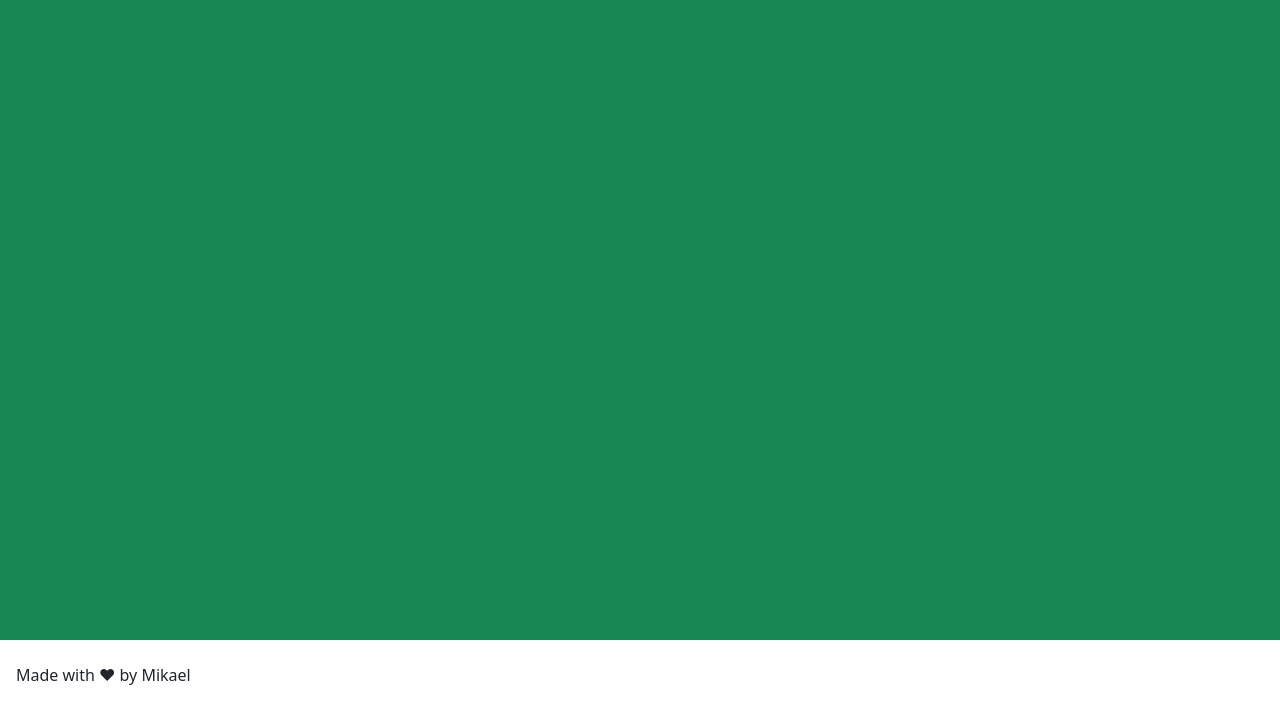
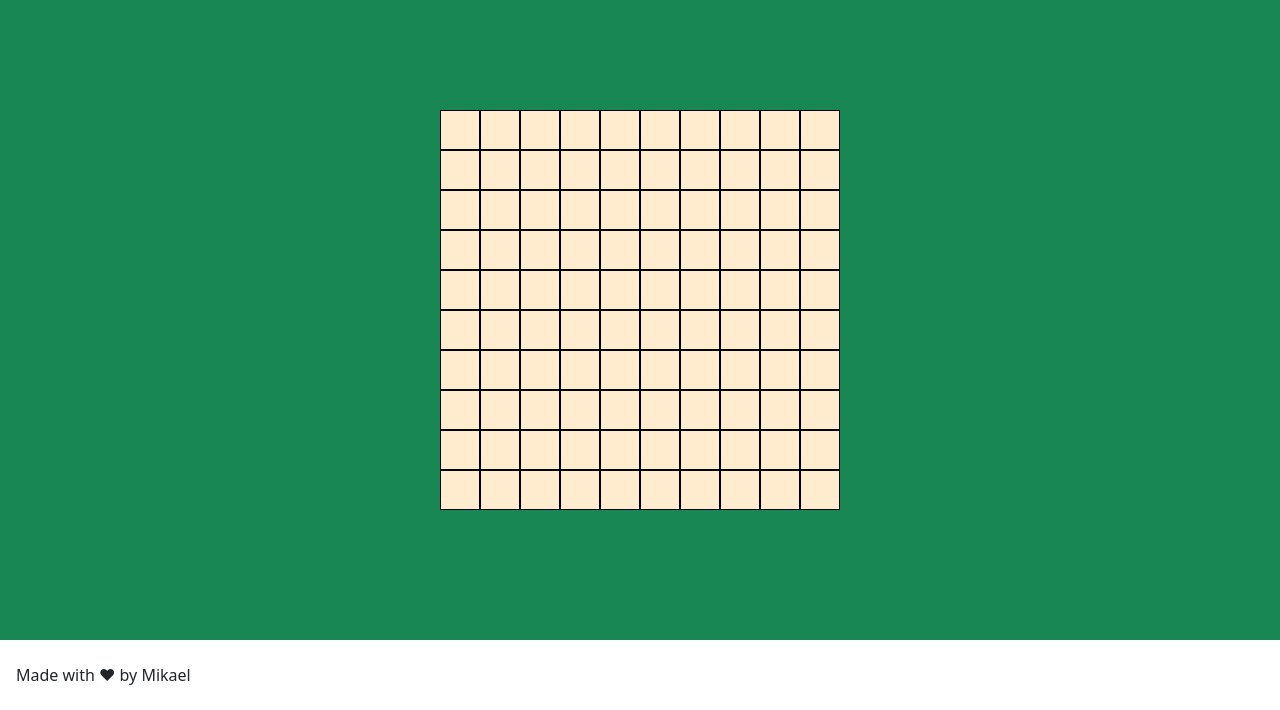
Before and after one commit to mikaeltreppo/js-campominato-grid, a plain HTML site: page index.html in a window 1280 px wide. Shown: the part 90-800 px from the top of the page. Drawn offline with nearby package versions, Linux system fonts and the light colour scheme.

Commit message:
aggiunti box piccoli interno alla container

```diff
--- a/css/style.css
+++ b/css/style.css
@@ -25,3 +25,17 @@ main{
 footer{
     height: 70px;
 }
+.ms_container{
+    height: 400px;
+    width: 400px;
+    margin: auto;
+    flex-wrap: wrap;
+    background-color: blueviolet;
+}
+.boxFinished{
+    width: calc(100% / 10);
+    height: calc(100% / 10);
+    border: 1px solid black;
+    background-color: blanchedalmond;
+
+}
--- a/index.html
+++ b/index.html
@@ -32,7 +32,10 @@
                 <button class= "ms-2 ps-2 pe-2 " id="buttonStartGame">Start Game!!</button>
         </div>
     </header>
-    <main class="bg-success">
+    <main class="bg-success d-flex align-items-center" >
+        <div class="ms_container d-flex" id="entrance">
+            <!--div creati in js-->
+        </div>
 
     </main>
     <footer class="ps-3 d-flex align-items-center">
--- a/js/main.js
+++ b/js/main.js
@@ -0,0 +1,17 @@
+let entranceDom = document.getElementById('entrance');
+
+for (let i = 1; i <= 100; i++)
+{
+    let boxCreator = createBox();
+    entranceDom.append (boxCreator);
+}
+
+
+
+
+
+function createBox () {
+    let newBox = document.createElement('div')
+    newBox.classList.add('boxFinished');
+    return newBox;
+}
```
